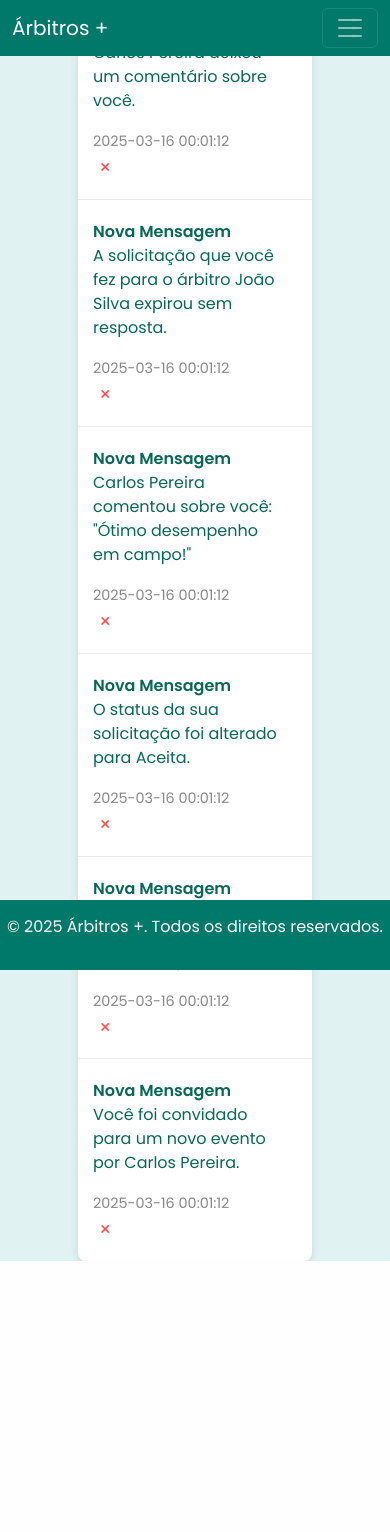
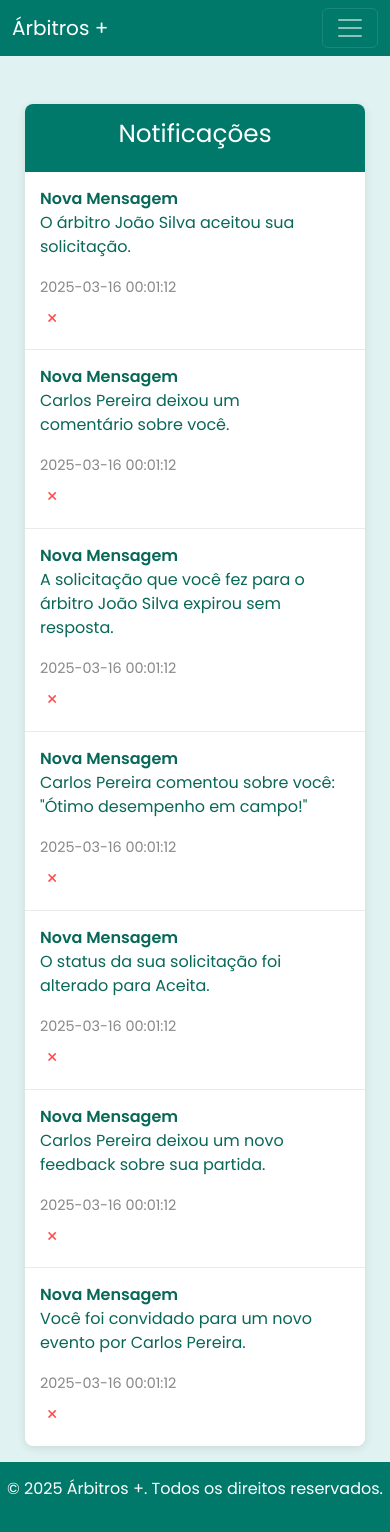
Before and after one commit to arianevaleira/Projeto-Arbitros, a Flask app: page /notificacoes in a window 390 px wide. Before the commit the page ends 1261 px from the top, so only its background shows below. Run offline with Flask 3, Linux system fonts and the light colour scheme; a user stored in the database is signed in; data comes from the database, SQL or seed files in the repository.

Commit message:
Update style_notificacoes.css

```diff
--- a/static/css/style_notificacoes.css
+++ b/static/css/style_notificacoes.css
@@ -1,18 +1,21 @@
-#secao-noti{
+#secao-noti {
     width: 100%;
-    height: 100vh; /* Ajuste para ocupar a tela inteira */
+    min-height: 100vh; /* Melhor que height: 100vh para evitar cortes */
     display: flex;
     align-items: center;
     justify-content: center;
+    padding: 1rem;
+    box-sizing: border-box;
 }
 
-
 .noti-container {
-    width: 60%;
+    width: 90%;
+    max-width: 600px; /* Para evitar que fique muito largo em telas grandes */
     margin-top: 2rem;
     background-color: #fff;
     border-radius: 8px;
     box-shadow: 0 2px 10px rgba(0, 0, 0, 0.1);
+    overflow: hidden; /* Evita que conteúdos se expandam desnecessariamente */
 }
 
 .noti-header {
@@ -20,6 +23,7 @@
     color: #fff;
     padding: 15px;
     text-align: center;
+    font-weight: bold;
 }
 
 .noti {
@@ -28,6 +32,7 @@
     display: flex;
     justify-content: space-between;
     align-items: center;
+    flex-wrap: wrap; /* Garante que o conteúdo não estoure */
 }
 
 .noti:last-child {
@@ -37,6 +42,7 @@
 .noti-content {
     flex: 1;
     margin-right: 15px;
+    word-wrap: break-word; /* Evita textos longos saindo da tela */
 }
 
 .noti-time {
@@ -62,13 +68,21 @@
     color: white;
 }
 
-@media (max-width: 600px) {
+@media (max-width: 768px) {
+    .noti-container {
+        width: 95%;
+    }
+
     .noti {
         flex-direction: column;
         align-items: flex-start;
     }
 
-    .noti {
-        margin-top: 5px;
+    .noti-content {
+        margin-bottom: 5px;
+    }
+
+    .apagar-btn {
+        align-self: flex-end;
     }
 }
```
